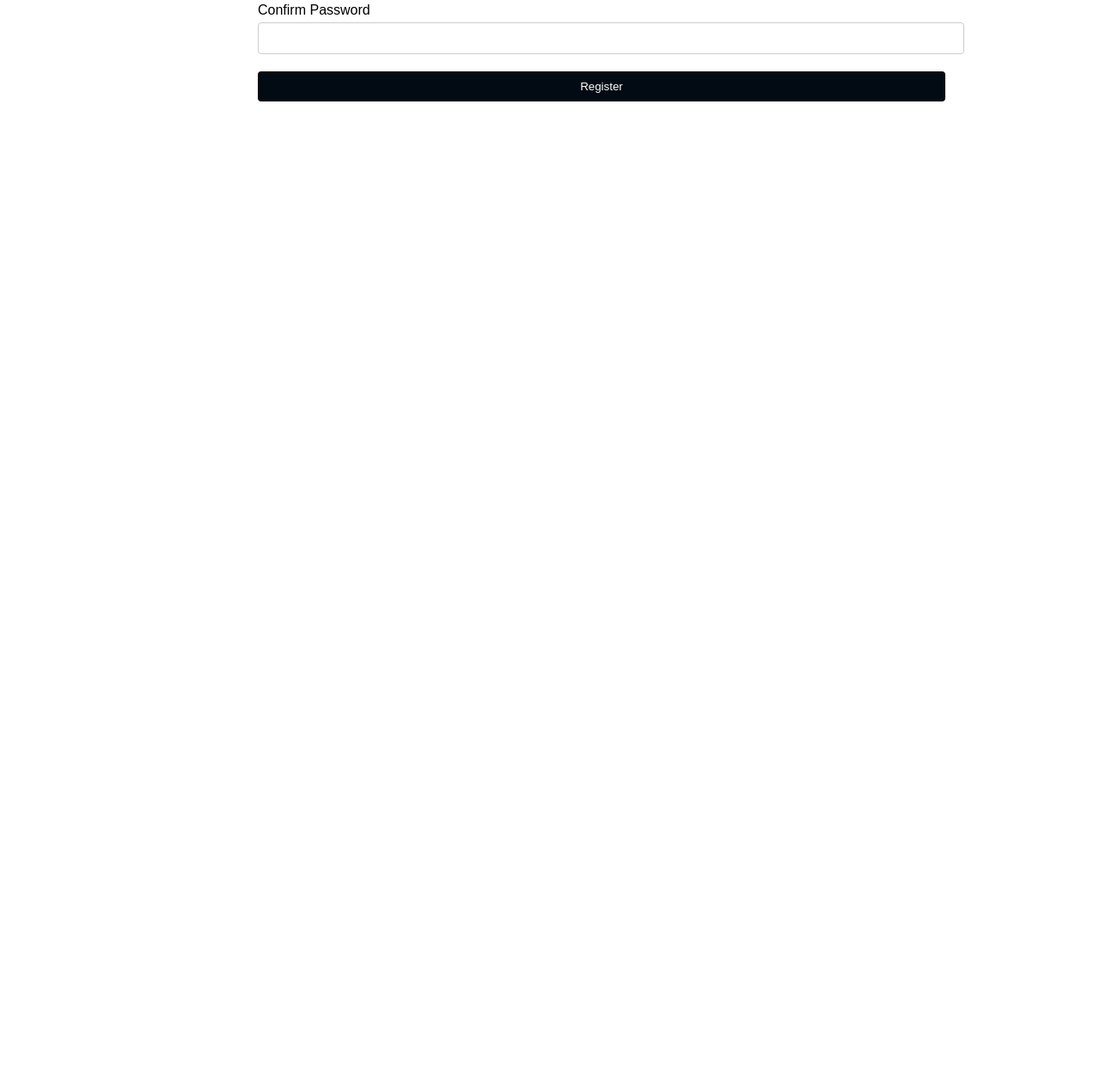
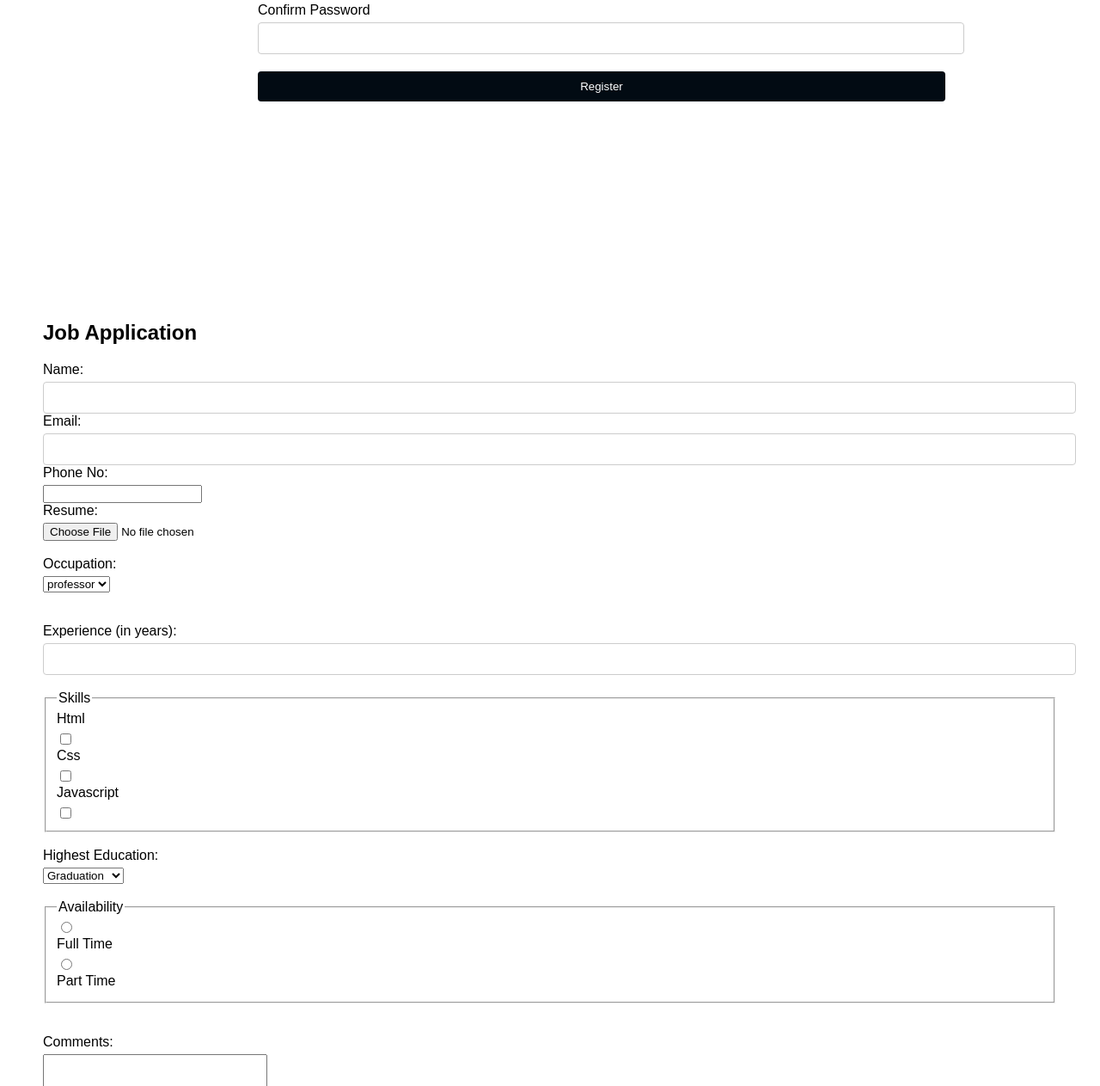
Before and after one commit to rajusingh99/Frontend-1, a plain HTML site: page index.html in a window 1280 px wide. Shown: the part 1537-2800 px from the top of the page at 86% size. Before the commit the page ends 1860 px from the top, so only its background shows below. Drawn offline with Linux system fonts and the light colour scheme.

Commit message:
Add files via upload

```diff
--- a/index.html
+++ b/index.html
@@ -14,7 +14,8 @@
             <li class="logo-item"><a class="logo-link" href="#">Library System</a></li>
             <li><a href="#books-section">Books</a></li>
             <li><a href="#register-section">Register</a></li>
-            <li><a href="#ContactUs">Contact Us</a></li>
+            <li><a href="#ContactUs"> Apply</a></li>
+            <li><a href="#ComplexForm"> Complex_Form</a></li>
             <li><a href="#LogOut">Logout</a></li>
           </ul>
         </nav>
@@ -188,6 +189,134 @@
           </form>
 
         </section>
+
+        <section id="ContactUs">
+              <form> <h2>Job Application</h2>
+                   <label for="name">Name:</label>
+                   <input type="text" id="name" required> <br/>
+
+                   <label for="email">Email:</label>
+                   <input type="email" id="email" required> <br/>
+
+                   <label for="phone">Phone No:</label>
+                   <input  type="tel" id="phone" name="phone"
+                   required> <br/>
+
+                   <label for="file">Resume:</label>
+                   <input type="file" id="file" required><br><br/>
+
+                   <label for="Occupation">Occupation:</label>
+                     <select name="occupation" id="occupation" required>
+                       <option value="Student">Student</option>
+                       <option value="professor"selected>professor</option>
+                       <option value="Teacher">Teacher</option>
+                     </select> <br>
+                     <br> <br>
+
+                     <label for="counter">Experience (in years):</label>
+                     <input type="number" name="counter" id="counter" min="0" max="10">
+                     <br> <br>
+                     <fieldset>
+                      <legend>
+                        Skills
+                      </legend>
+
+                       <label for="html">Html</label>
+                       <input type="checkbox" id="html">
+                       <label for="css">Css</label>
+                       <input type="checkbox" id="css">
+                       <label for="js">Javascript</label>
+                       <input type="checkbox" id="js">
+                     </fieldset>
+                     <br>
+                    <label for="educationType">Highest Education:</label>
+                      <select name="educationType" id="educationType">
+                        <option value="option1">High School</option>
+                        <option value="option2" selected>Graduation</option>
+                        <option value="option3">Master</option>
+                      </select>
+                        <br><br>
+                  <fieldset>
+                      <legend for="fulltime">Availability</legend>
+                      <input type="radio" id="fulltime" name="availability">
+                      <label for="fulltime"  >Full Time</label>
+
+                      <input type="radio" id="parttime" name="availability">
+                      <label for="parttime" >Part Time</label>
+                  </fieldset>
+                     <br><br>
+                     <label for="">Comments:</label>
+                     <textarea name="comment" id="comment" cols="30" rows="10" >
+                     </textarea> <br/>
+                     <input type="submit" value="submit Application"/>
+
+              </form>
+        </section><br><br><br><br><br><br><br><br><br><br>
+
+        <section id="ComplexForm">
+               <h2>Complex Form</h2>
+               <fieldset>
+                 <legend>Personal Information</legend>
+                 <label for="name">Name:</label>
+                 <input type="text" id="name">
+
+                 <label for="email">Email:</label>
+                 <input type="text" id="email">
+
+                 <label for="email">Email:</label>
+                 <input type="text" id="email">
+
+                 <label for="phone">Phone:</label>
+                 <input type="text" id="phone">
+
+                 <label for="Date">Date:</label>
+                 <input type="date" id="Date">
+
+                 <label for="gender">Gender:</label>
+                 <input type="radio" id="male" name="gender">
+                 <label for="male">Male</label>
+
+                 <input type="radio" id="female" name="gender">
+                 <label name="male" for="female">Female</label><br>
+
+                 <label for="country">Country</label>
+                 <select name="country" id="country">
+                     <option value="option1">India</option>
+                     <option value="option2">United States</option>
+                     <option value="option3">Nepal</option>
+                     <option value="option4" selected>japan</option>
+                 </select>
+               </fieldset>
+
+               <fieldset>
+                 <legend>Address</legend>
+                 <span for="street">Street</span>
+                 <input type="text" id="street">
+
+                 <span for="city">City</span>
+                 <input type="text" id="city">
+
+                 <span for="state">State</span>
+                 <input type="text" id="state">
+
+                 <span for="Zip">Zip Code</span>
+                 <input type="number" id="Zip">
+
+               </fieldset>
+
+               <fieldset>
+                <legend>Other Information</legend>
+
+                <span for="comments">Comments:</span>
+                <textarea name="comments" id="comments" cols="30" rows="10"></textarea>
+                 <br><br>
+                <label for="consent">I agree to all information is correct</label>
+                <input type="checkbox" id="consent">
+              </fieldset>
+
+              <input type="submit" value="submit">
+        </section>
+
       </main>
 
 </body>
```
